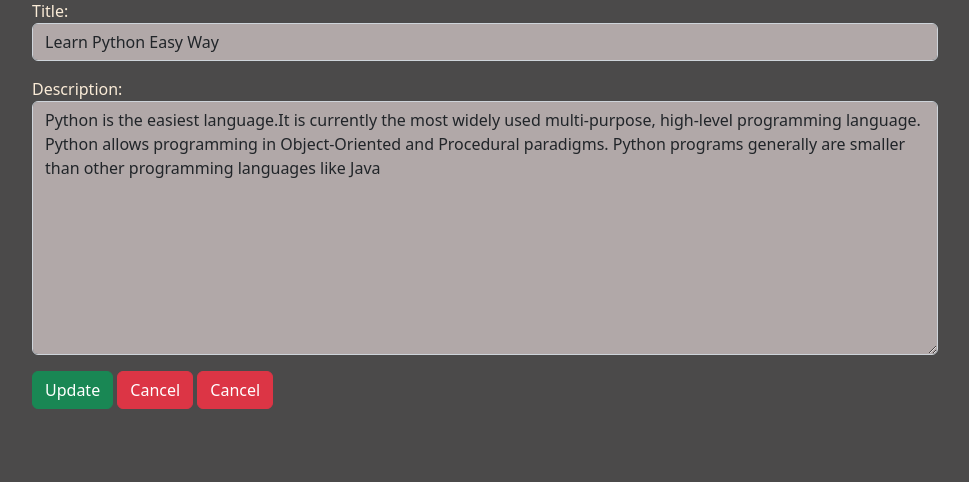
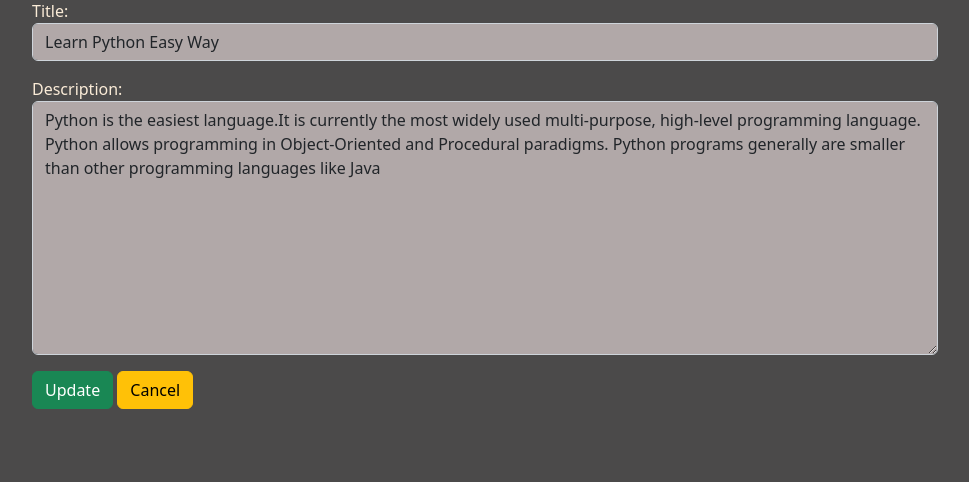
Before and after one commit to Rahulukumar/Miniblog, a Django app: page /updatepost/1/ in a window 1280 px wide. Shown: the part 187-669 px from the top of the page, without its empty margins (50-1019 px from the left). Run offline with Django 4.2, Linux system fonts and the light colour scheme; a user stored in the database is signed in; data comes from the database, SQL or seed files in the repository; some libraries are stand-ins or nearby versions.

Commit message:
Update updatepost.html

```diff
--- a/Miniblog/blog/templates/blog/updatepost.html
+++ b/Miniblog/blog/templates/blog/updatepost.html
@@ -7,8 +7,8 @@
     {% csrf_token %}
     {{ form.as_p }}
     <input type="submit" value="Update" class="btn btn-success">
-    <input type="button" value="Cancel" class="btn btn-danger">
-    <a href="{% url 'dashboard' %}" class="btn btn-danger">Cancel</a>
+
+    <a href="{% url 'dashboard' %}" class="btn btn-warning">Cancel</a>
 </form>
 </div>
 {% endblock content %}
```
